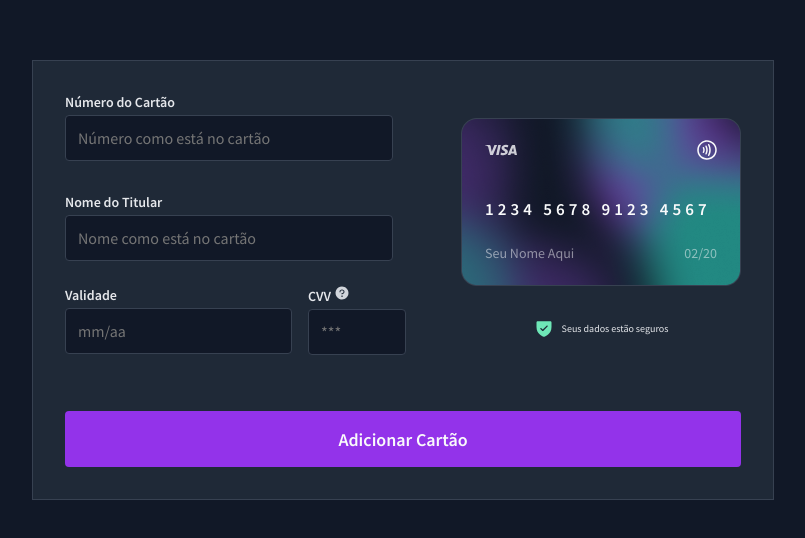
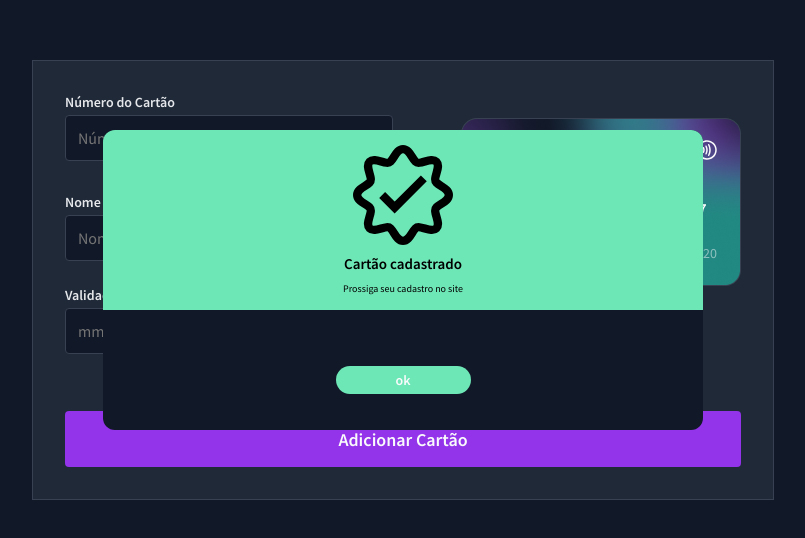
Before and after one commit to GUSTAV0DEDEUS/BoraCodar-13, a React (Vite) app: page / in a window 1280 px wide. Shown: the part 120-658 px from the top of the page, without its empty margins (237-1042 px from the left). Built offline with nearby package versions, Linux system fonts and the light colour scheme.

Commit message:
:construction: developing

```diff
--- a/src/Pages/Home/components/Card/index.jsx
+++ b/src/Pages/Home/components/Card/index.jsx
@@ -149,11 +149,12 @@ export default function Card (){
         {loading ? <img src={Loading}/> :  "Adicionar Cartão" }
       </button>
       <PopUp>
-        <GrValidate/>
         <div className="content">
+          <GrValidate/>
           <h1>Cartão cadastrado</h1>
           <p>Prossiga seu cadastro no site</p>
         </div>
+        <button type="button" onClick={""} className="btn">ok</button>
       </PopUp>
     </CardContent>
   );
--- a/src/Pages/Home/components/Card/styles.jsx
+++ b/src/Pages/Home/components/Card/styles.jsx
@@ -187,7 +187,6 @@ export const CardContent = styled.form`
       outline: 2px solid white;
     }
   }
-  .btn-primar
   @media (max-width:740px){
 
     overflow-x: hidden;
@@ -219,18 +218,40 @@ export const PopUp = styled.article`
   top: 50%;
   left: 50%;
   transform: translate(-50%, -50%);
-  width: 40rem;
-  height: 20rem;
+  width: 60rem;
+  height: 30rem;
   z-index: 999;
-  background: white;
+  background: var(---gray-900);
+  border-radius: 12px;
 
-  display: none;
-  place-items: center;
-  justify-content: center;
+  display: flex;
+  flex-direction: column;
+
 
   gap: 2rem;
-  svg{
+  .content{
+    display: grid;
+    place-items: center;
+    height: 60%;
+    background-color: var(---status-sucess);
+    border-radius: 12px 12px 0 0;
+    padding: 1rem 0;
+    svg{
     font-size: 10rem;
     color: green;
+    }
+  }
+  .btn{
+    margin: auto;
+    background-color: var(---status-sucess);
+    padding: .5rem 6rem ;
+    border: 0;
+    outline: 0;
+    border-radius: 999px;
+    cursor: pointer;
+
+    font-size: 1.4rem;
+    font-weight: 600;
+    color: var(---gray-50);
   }
 `
```
